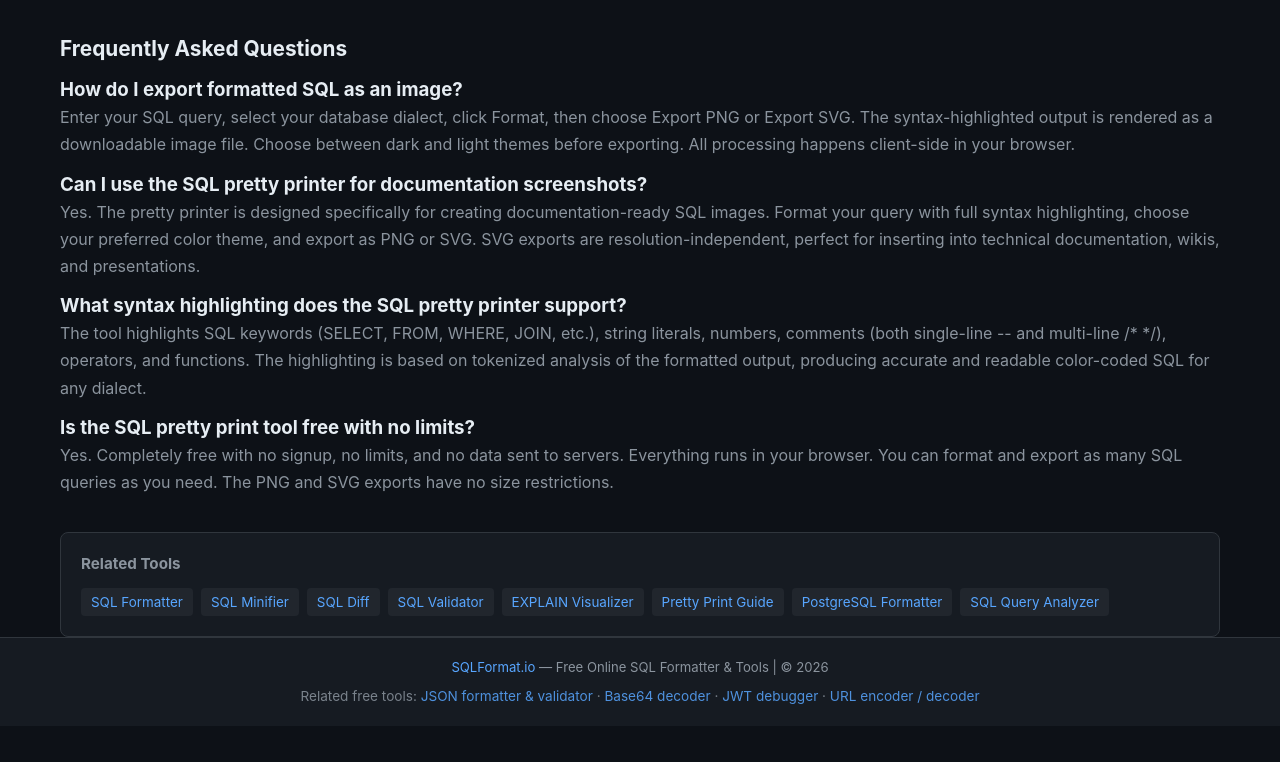
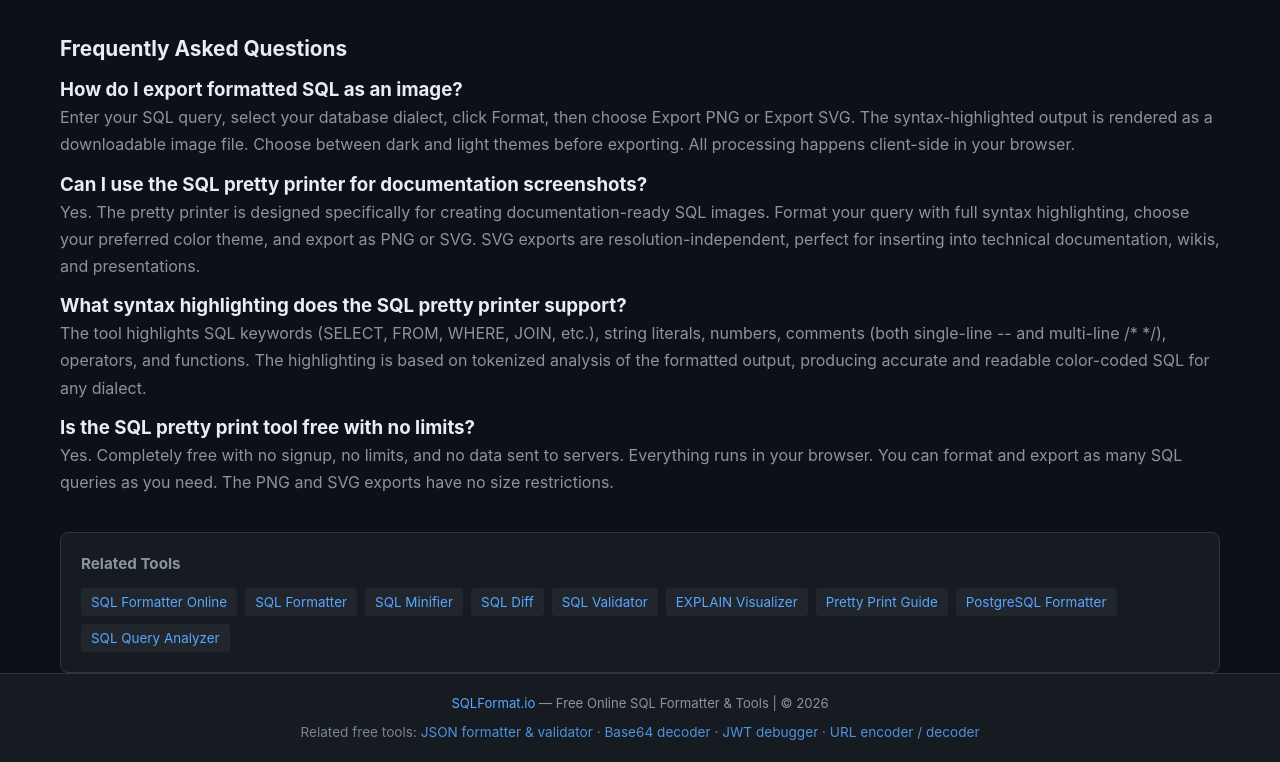
Before and after one commit to sharefun2023/sqlformat.io, a website: page public/pretty-print.html in a window 1280 px wide. Shown: the part 1986-2748 px from the top of the page. Before the commit the page ends 2712 px from the top, so only its background shows below. Drawn offline with Linux system fonts and the light colour scheme.

Commit message:
seo: add /sql-formatter-online inbound links from mysql/pg dialect pages, minify and pretty-print related-tools (triggered by GSC 10/9-10/19 mid-window check: 4 impressions <20 threshold)

```diff
--- a/public/pretty-print.html
+++ b/public/pretty-print.html
@@ -477,6 +477,7 @@ ORDER BY order_count DESC;</div>
   <div class="related-tools">
     <h3>Related Tools</h3>
     <div class="related-links">
+      <a href="/sql-formatter-online">SQL Formatter Online</a>
       <a href="/">SQL Formatter</a>
       <a href="/minify">SQL Minifier</a>
       <a href="/diff">SQL Diff</a>
```
Also changed, not shown: public/minify.html (+1 -0 lines), public/sql-formatter-mysql.html (+1 -0 lines).
